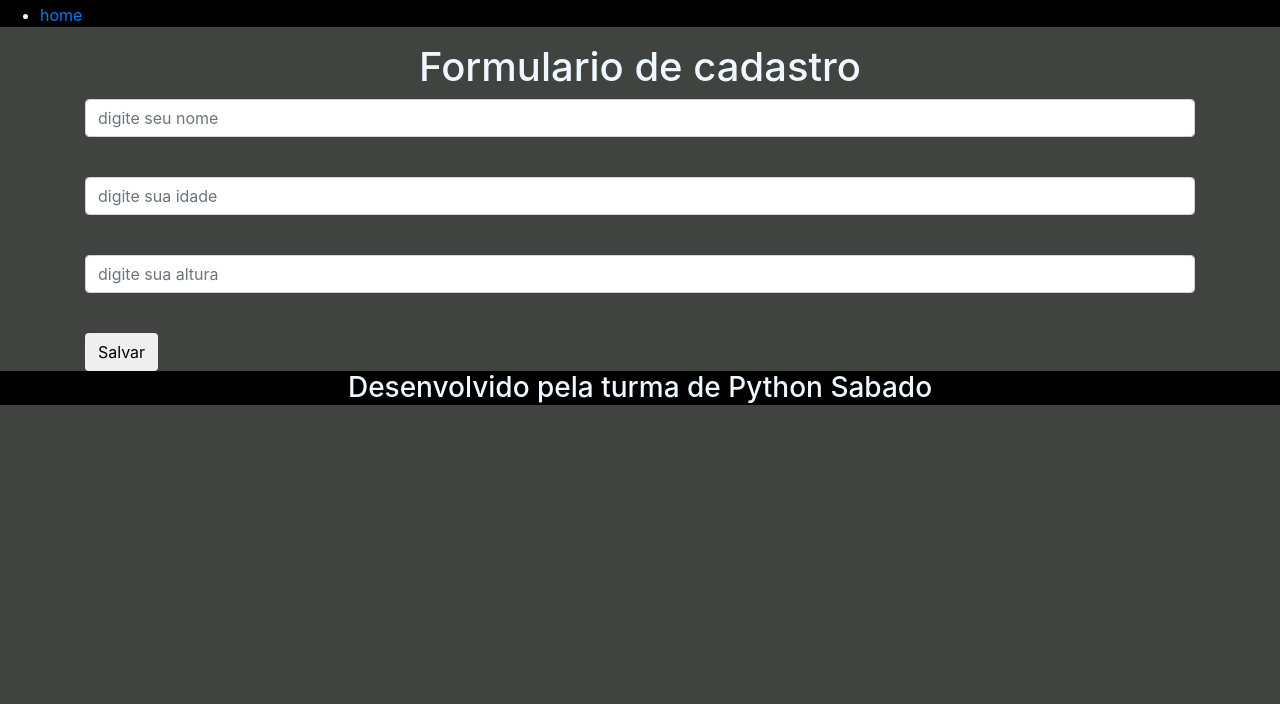
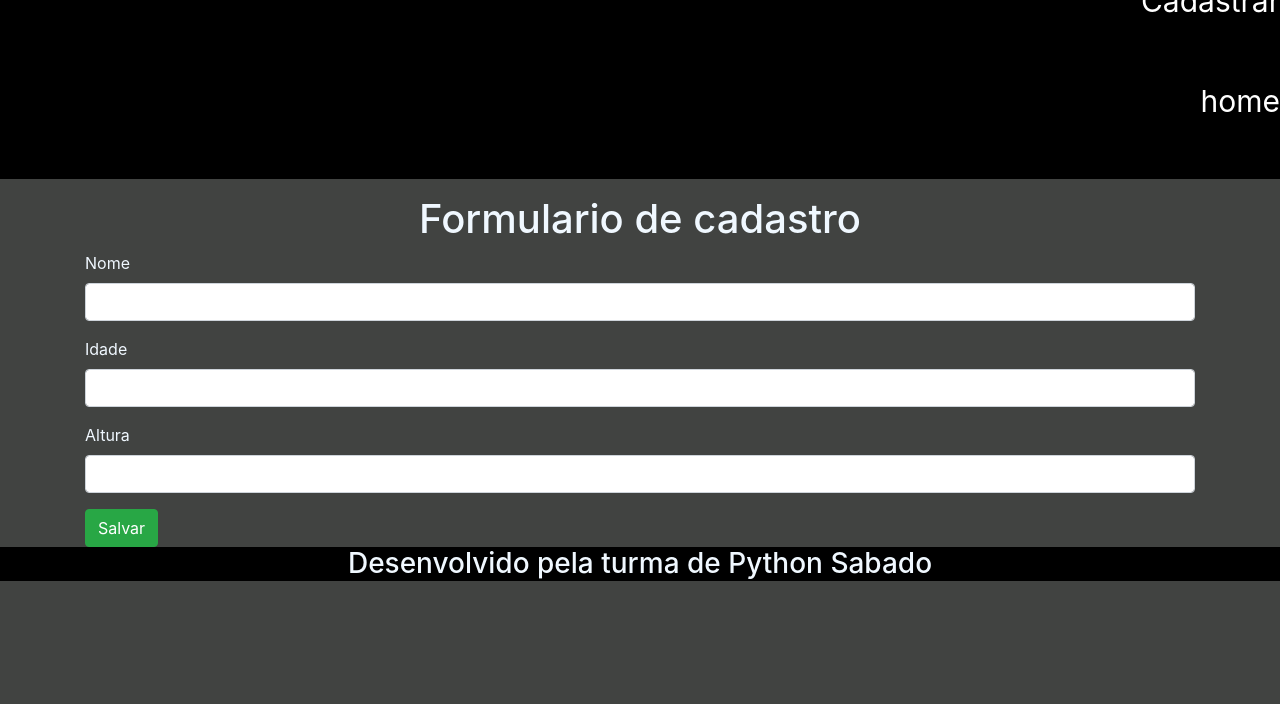
Before and after one commit to AndreSoftwareTech/TechTonic, a Flask app: page /novo in a window 1280 px wide. Shown: the part 96-800 px from the top of the page. Run offline with Flask 3, Linux system fonts and the light colour scheme; some libraries are stand-ins or nearby versions.

Commit message:
Subindo Aulas

```diff
--- a/main.py
+++ b/main.py
@@ -1,4 +1,4 @@
-from flask import Flask, render_template
+from flask import Flask, render_template, request, redirect
 from pessoa import Pessoa
 
 # Importacao e ultilizacao da nossa clase pessoa
@@ -18,7 +18,19 @@ def inicio():
     return render_template('index.html', titulo = 'Home', pessoas = lista)
 
 @app.route('/novo')
-def criar():
+def novo():
     return render_template('novo.html', titulo = "Formulario de cadastro")
 
+@app.route('/criar', methods=['POST',])
+def criar():
+
+    nome = request.form["nome" ]
+    idade = request.form["idade"]
+    altura = request.form["altura"]
+
+    pessoas = Pessoa(nome, idade, altura)
+
+    lista.append(pessoas)
+    return redirect('/')
+
 app.run(debug=True)
--- a/static/style.css
+++ b/static/style.css
@@ -7,15 +7,36 @@ header{
     background-color: black;
 }
 
-
 footer{
     background-color: black;
     text-align: center;
 }
+
 h1{
     text-align: center;
 }
+
 #logo img{
     width: 100px;
+    border-radius: 10px;
 
 }
+
+a{
+    color: white;
+    text-decoration:  none;
+    font-size: 30px;
+}
+a:hover{
+    color: yellow;
+    background-color: darkblue;
+}
+
+ul{
+    list-style: none;
+}
+li{
+    text-align: right;
+    height: 100px;
+
+}
--- a/templates/novo.html
+++ b/templates/novo.html
@@ -1,28 +1,27 @@
 {% extends "template.html" %}
-{%block conteudo%}
+{% block conteudo%}
 
      <form action="/criar" method="post">
 
        <fieldset>
 
          <div class="form-group">
-                <input type="text" id="nome" nome="nome" placeholder="digite seu nome" class="form-control">
+           <label for="nome">Nome</label>
+           <input type="text" id="nome" name="nome" class="form-control">
          </div>
-            <br>
 
          <div class="form-group">
-                <input type="text" id="idade" nome="idade" placeholder="digite sua idade" class="form-control">
+           <label for="idade">Idade</label>
+           <input type="text" id="idade" name="idade" class="form-control">
          </div>
-            <br>
 
          <div class="form-group">
-                <input type="text" id="altura" nome="altura" placeholder="digite sua altura" class="form-control">
+           <label for="altura">Altura</label>
+           <input type="text" id="altura" name="altura" class="form-control">
          </div>
-            <br>
 
-            <button type="submit" class="btn btn-sucess">Salvar</button>
-
+         <button type="submit" class="btn btn-success">Salvar</button>
        </fieldset>
 
     </form>
-    {%endblock%}
+{% endblock %}
```
Lines whose indentation alone changed are shown as unchanged.
